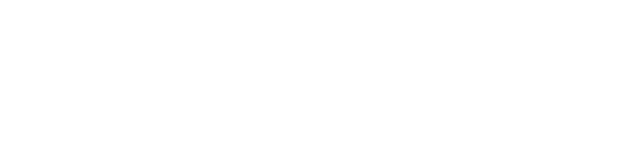
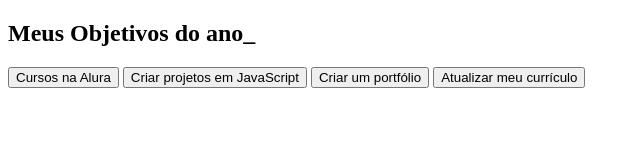
Before and after one commit to Ellenaraujoo/projeto3a, a plain HTML site: page index.html in a window 1280 px wide. Shown: the whole page, without its empty margins (0-640 px from the left). Drawn offline with Linux system fonts and the light colour scheme.

Commit message:
Add files via upload

```diff
--- a/index.html
+++ b/index.html
@@ -7,5 +7,20 @@
 </head>
 <body>
     <section class="conteudo-principal"></section>
+    <h2 class="titulo-principal">Meus Objetivos do ano_</h2>
+      <div class="botoes">
+      <button class="botao">Cursos na Alura</button>
+      <button class="botao">Criar projetos em JavaScript</button>
+      <button class="botao">Criar um portfólio</button>
+      <button class="botao">Atualizar meu currículo</button>
+    </div>
+  </section>
 </body>
 </html>
+<html lang="pt-br">
+<head>
+  <meta charset="UTF-8">
+  <meta name="viewport" content="width=device-width, initial-scale=1.0">
+  <title>Meus objetivos do ano</title>
+    <link rel="stylesheet" href="style.css">
+</head>
--- a/style.css
+++ b/style.css
@@ -0,0 +1,3 @@
+:root{
+    --cor-de-fundo: #1E1E1E;
+}
```
